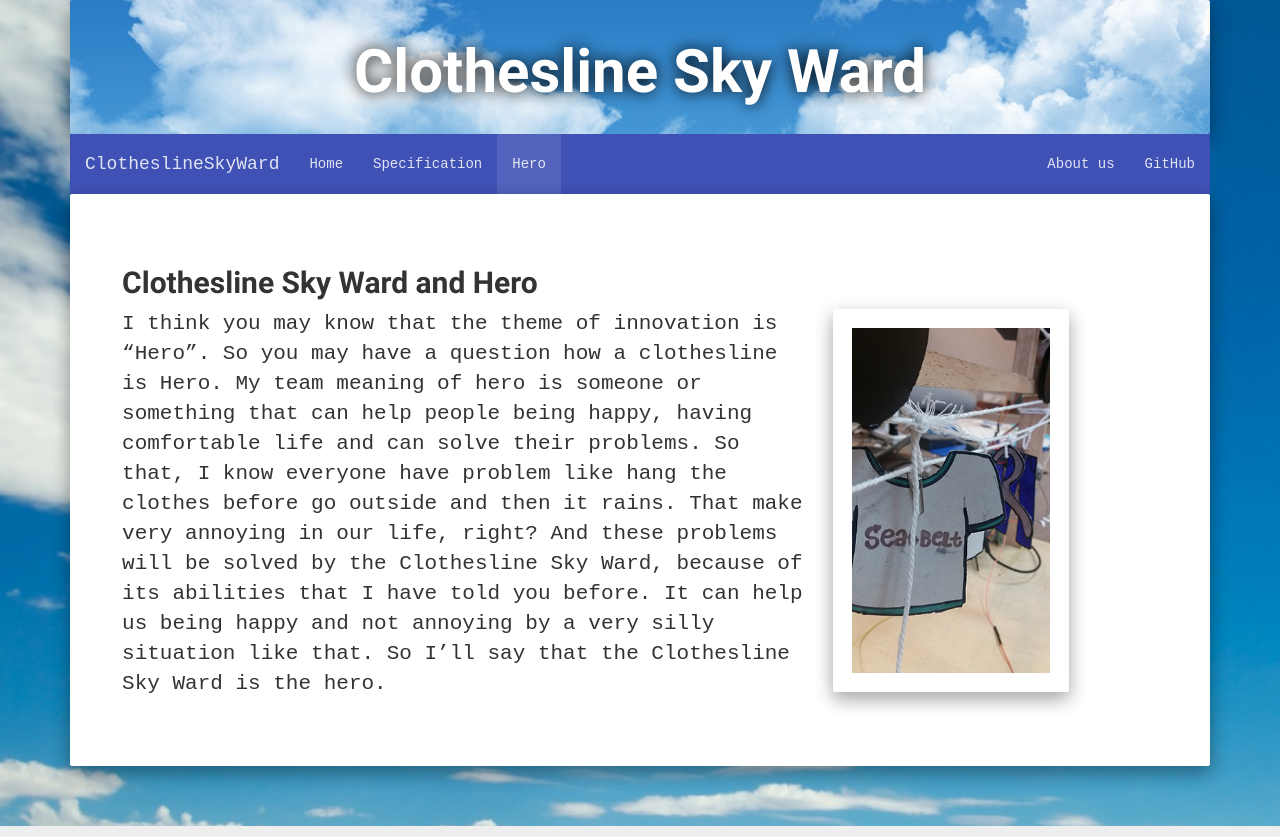
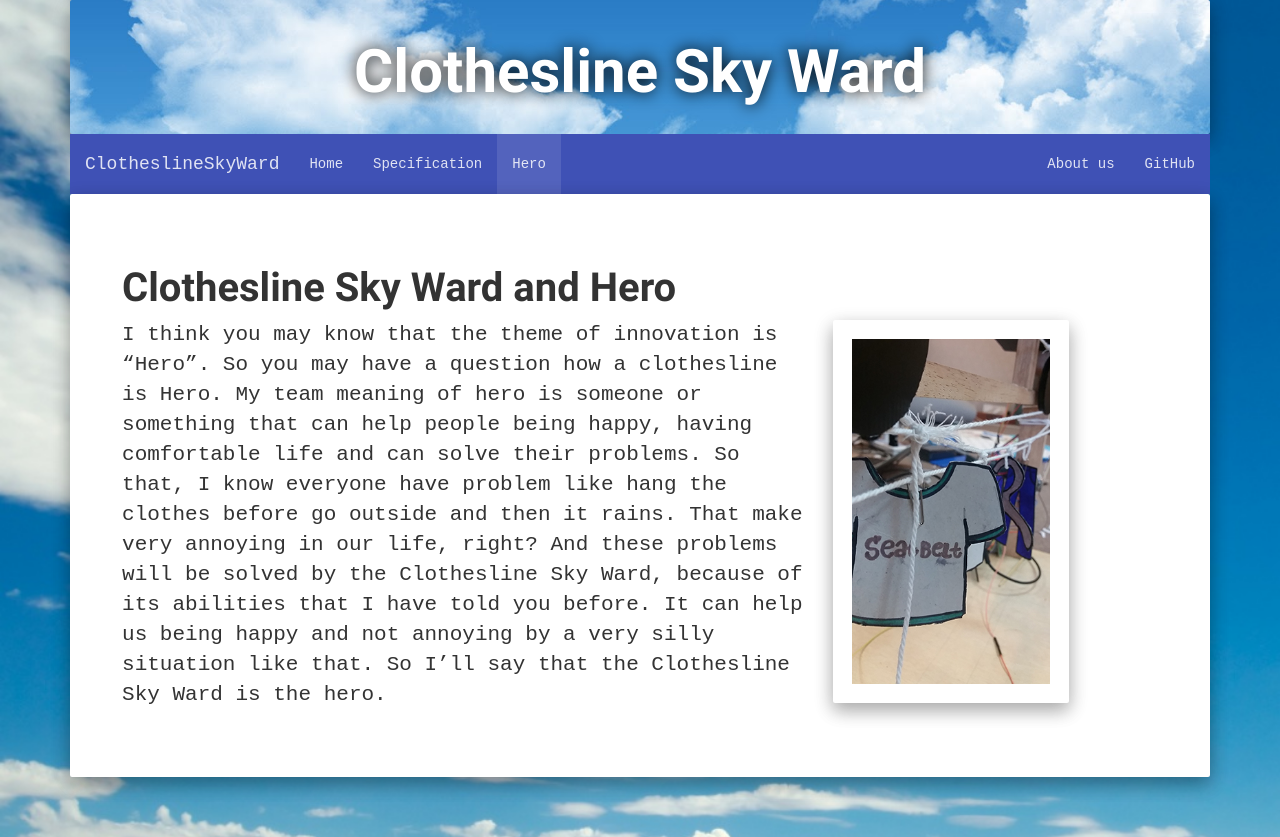
Before and after one commit to PNNutkung/Clothes-Line-Sky-Ward, a plain HTML site: page hero.html in a window 1280 px wide. Drawn offline with Linux system fonts and the light colour scheme.

Commit message:
hero title change size

```diff
--- a/hero.html
+++ b/hero.html
@@ -55,7 +55,7 @@
             <div style="margin:3%">
                <div class="row">
                   <div class="col-md-12 col-xs-12">
-                     <h2 style="font-weight:bold">Clothesline Sky Ward and Hero</h2>
+                     <h2 style="font-weight:bold;font-size:40px">Clothesline Sky Ward and Hero</h2>
                   </div>
                </div>
                <div class="row">
```
